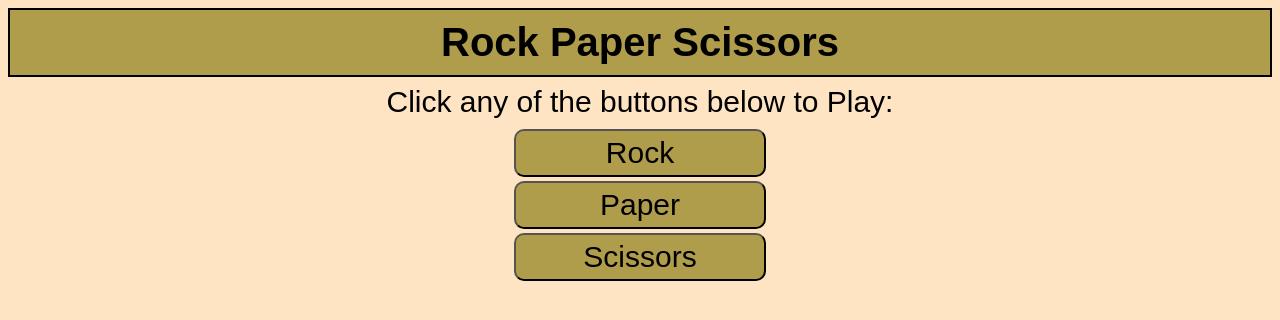
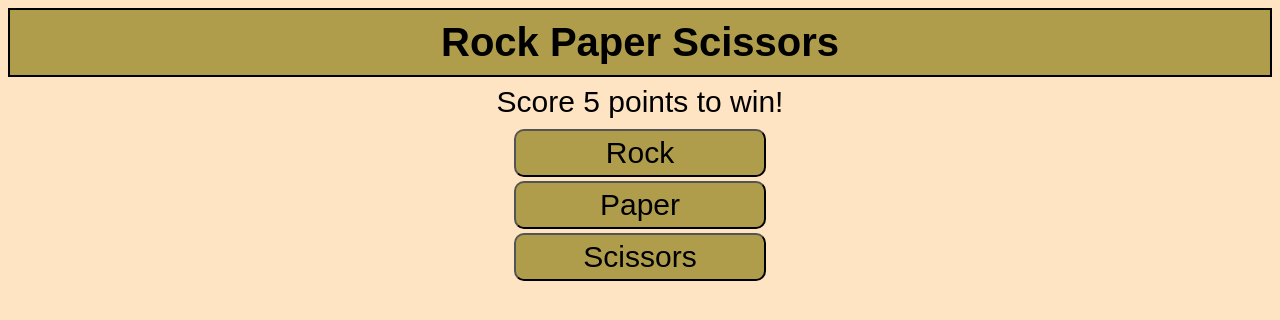
Before and after one commit to Amrut182/Rock-Paper-Scissors, a plain HTML site: page index.html in a window 1280 px wide. Drawn offline with Linux system fonts and the light colour scheme.

Commit message:
text of paragraph changed

```diff
--- a/index.html
+++ b/index.html
@@ -9,7 +9,8 @@
 </head>
 <body>
     <h3>Rock Paper Scissors </h3>
-    <p>Click any of the buttons below to Play:</p>
+    <!-- <p>Click any of the buttons below to Play:</p> -->
+    <p>Score 5 points to win!</p>
     <div id="interface">
         <button id="btn1">Rock</button>
         <button id="btn2">Paper</button>
```
